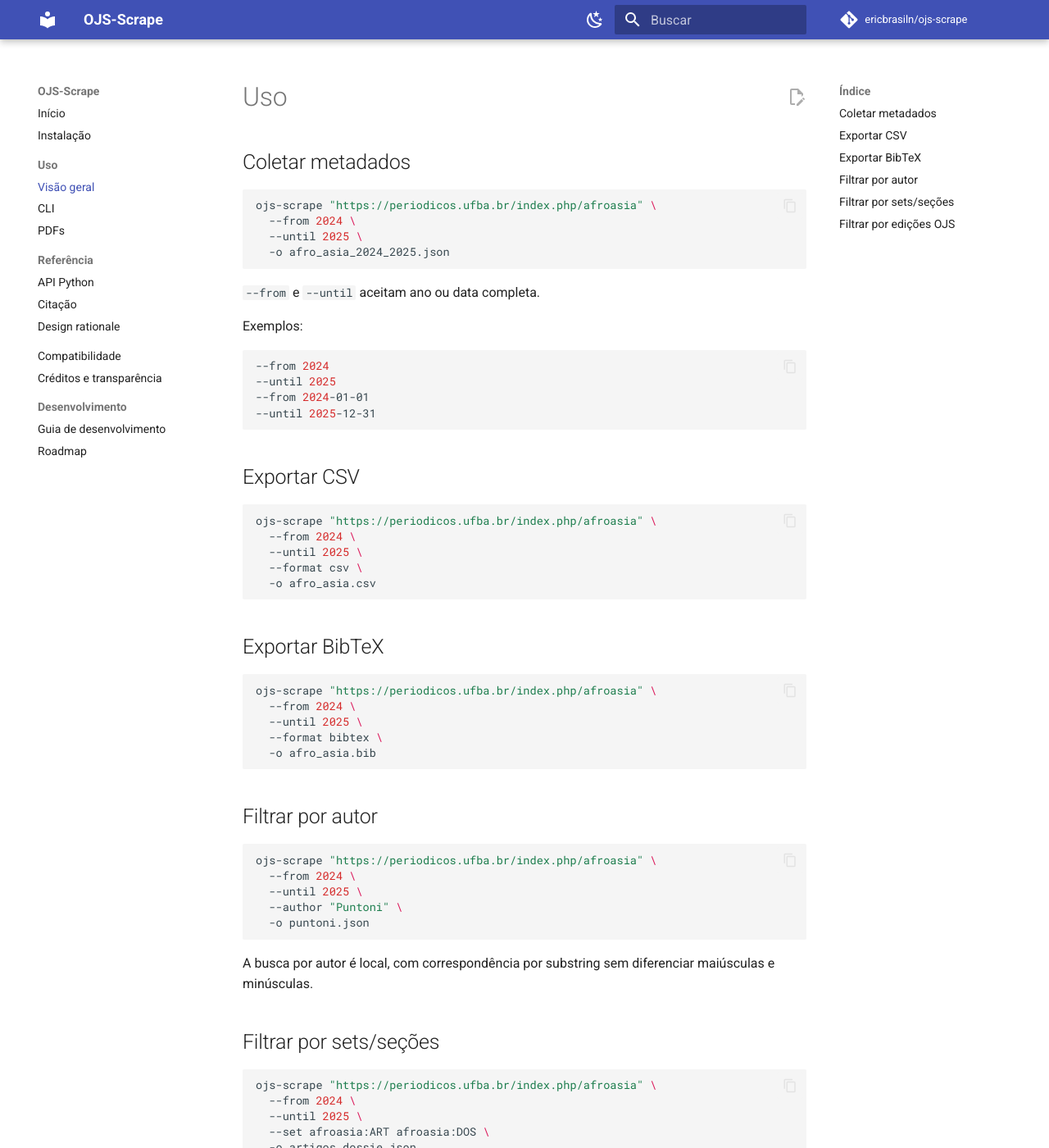
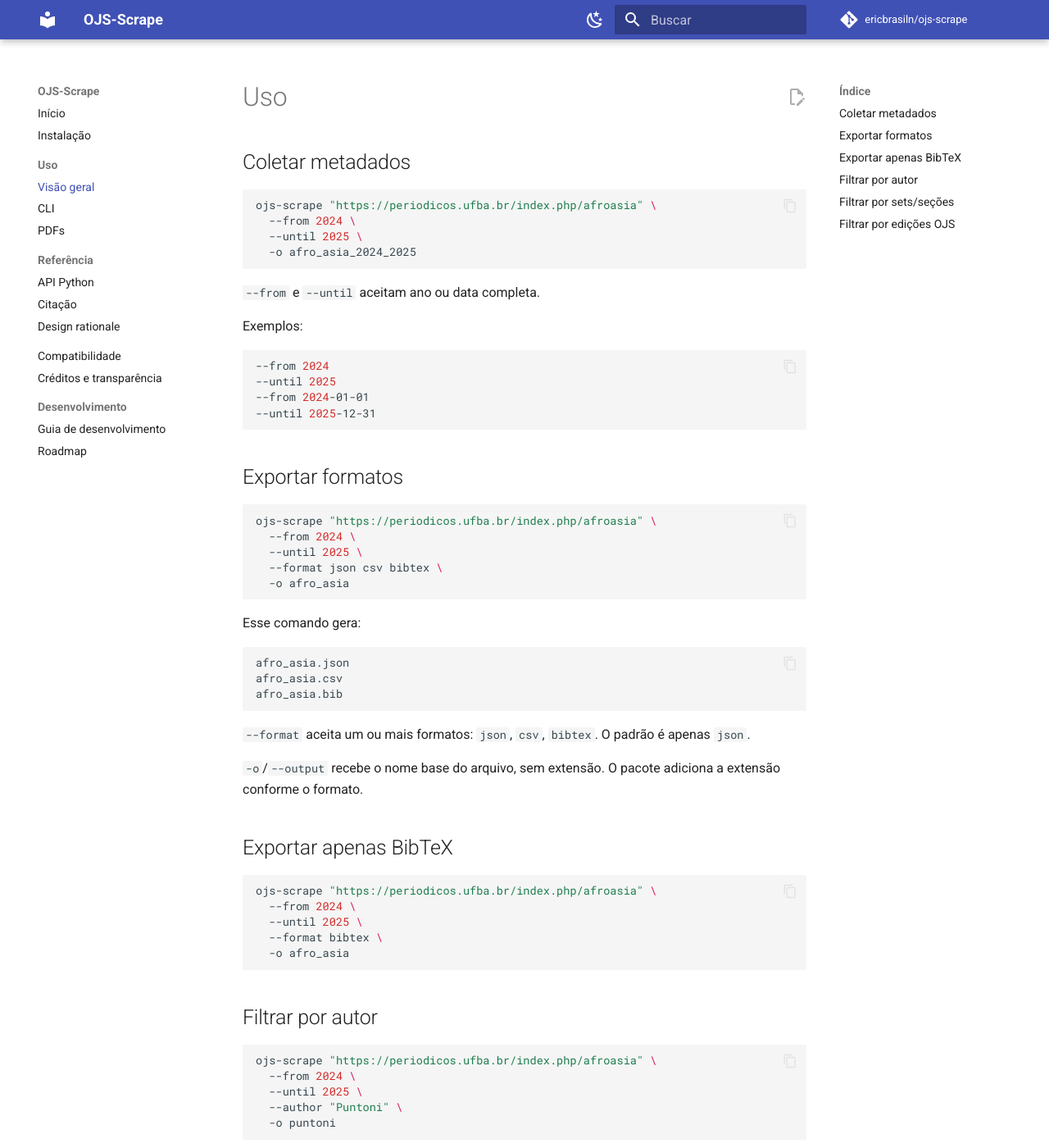
Before and after one commit to ericbrasiln/ojs-scrape, an MkDocs documentation site: the page built from docs/usage.md, in a window 1280 px wide and 1400 px high. Shown: the whole window at 82% size. Built offline with MkDocs 1.6.1 and Material for MkDocs 9.7.7, drawn with Linux system fonts in a browser that asks for light colours; comment, search, counter and statistics services are not loaded; some of the changed text lies outside the part shown.

Commit message:
feat: support multiple output formats

````diff
--- a/docs/usage.md
+++ b/docs/usage.md
@@ -20,24 +20,38 @@ Exemplos:
 --until 2025-12-31
 ```
 
-## Exportar CSV
+## Exportar formatos
 
 ```bash
 ojs-scrape "https://periodicos.ufba.br/index.php/afroasia" \
   --from 2024 \
   --until 2025 \
-  --format csv \
-  -o afro_asia.csv
+  --format json csv bibtex \
+  -o afro_asia
 ```
 
-## Exportar BibTeX
+Esse comando gera:
+
+```text
+afro_asia.json
+afro_asia.csv
+afro_asia.bib
+```
+
+`--format` aceita um ou mais formatos: `json`, `csv`, `bibtex`.
+O padrão é apenas `json`.
+
+`-o`/`--output` recebe o nome base do arquivo, sem extensão.
+O pacote adiciona a extensão conforme o formato.
+
+## Exportar apenas BibTeX
 
 ```bash
 ojs-scrape "https://periodicos.ufba.br/index.php/afroasia" \
   --from 2024 \
   --until 2025 \
   --format bibtex \
-  -o afro_asia.bib
+  -o afro_asia
 ```
 
 ## Filtrar por autor
````
Also changed, not shown: other parts of docs/usage.md (+4 -4 lines), AGENTS.md (+9 -6 lines), CHANGELOG.md (+7 -0 lines), README.md (+11 -4 lines), docs/cli.md (+2 -1 lines), docs/design-rationale.md (+3 -8 lines), docs/index.md (+1 -1 lines), 2 other files.
